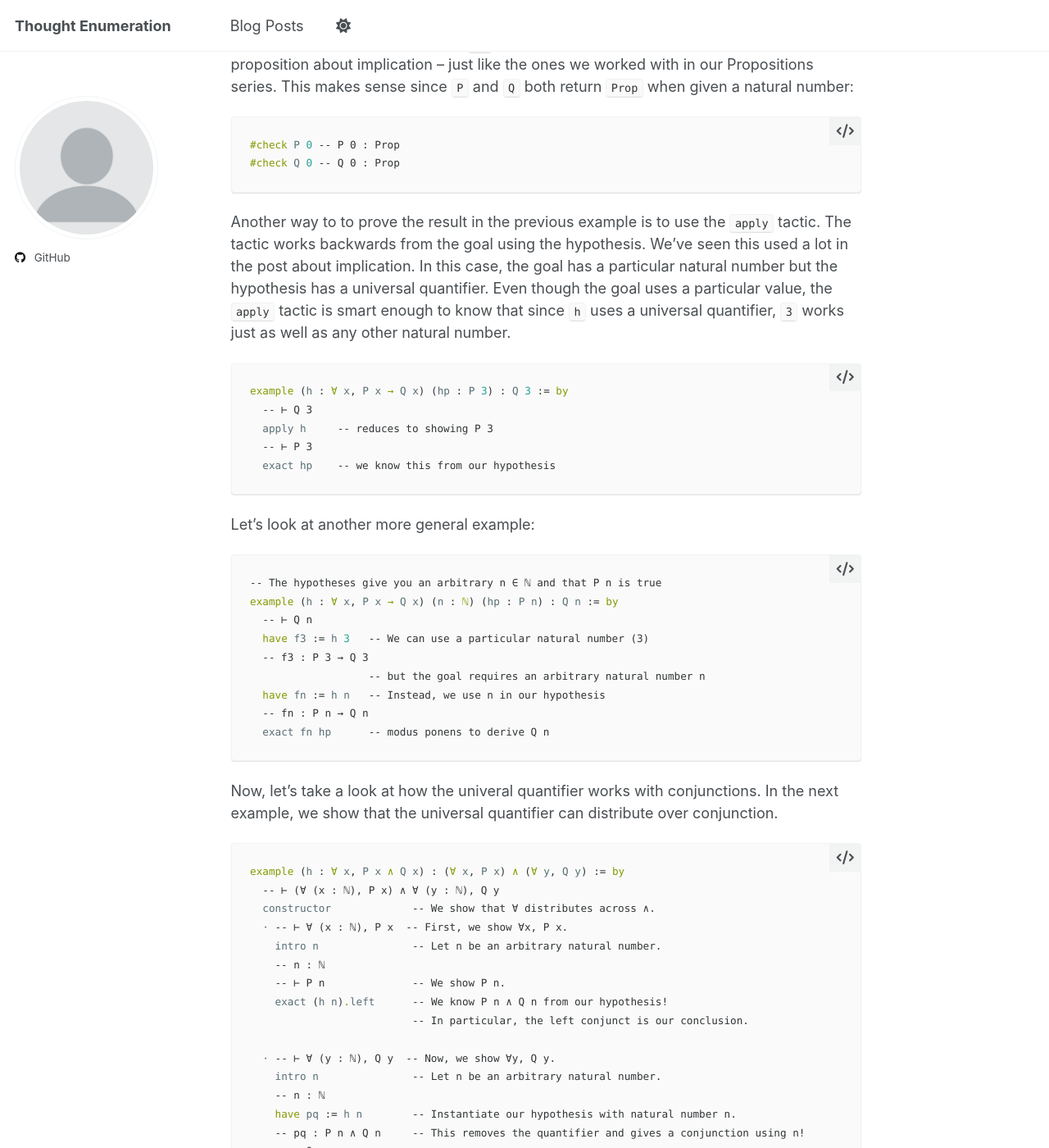
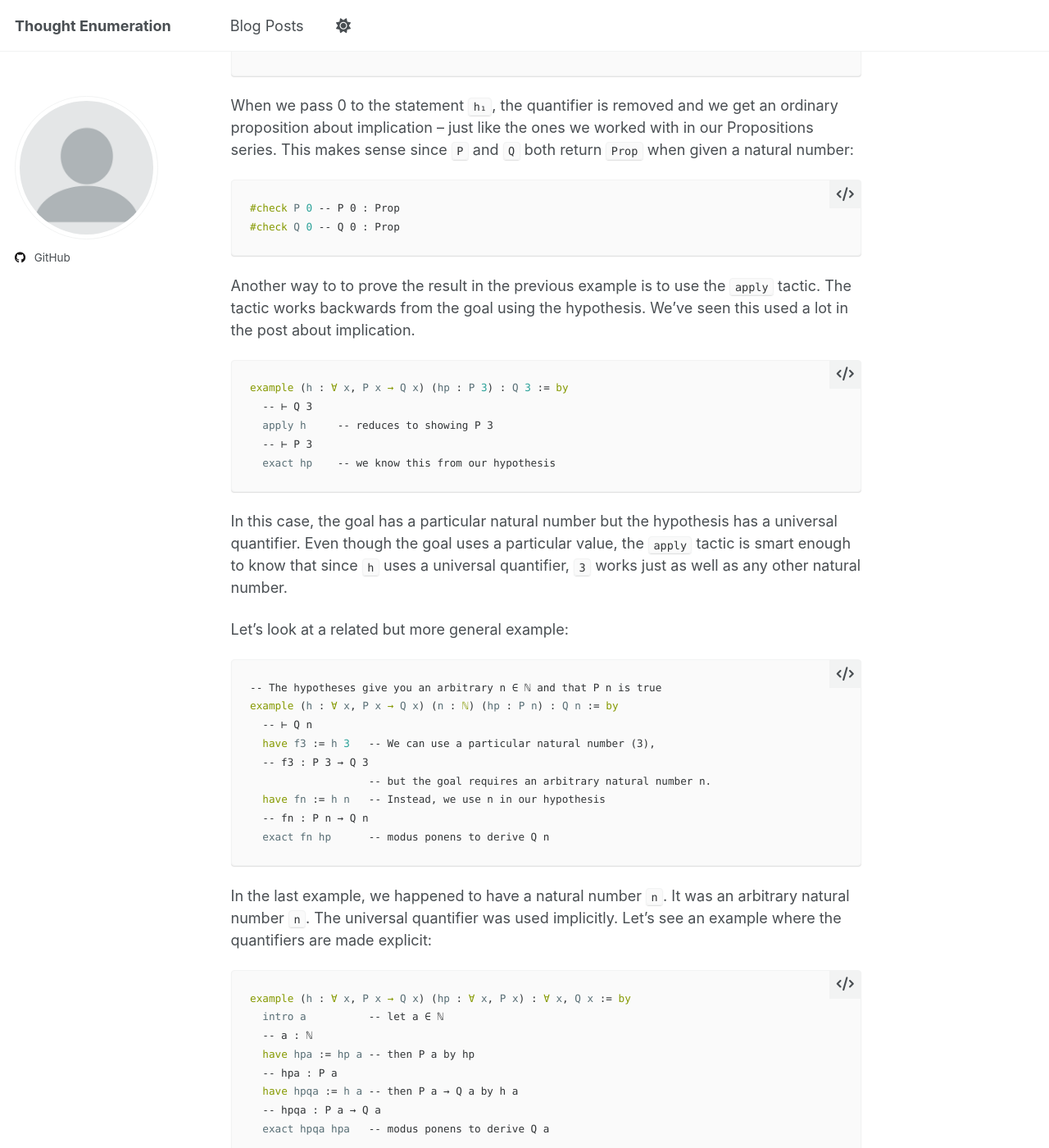
Before and after one commit to sandan/sandan.github.io, a Jekyll site: the page built from _posts/2025-10-15-blog-7.md, in a window 1280 px wide and 1400 px high, scrolled down 2862 px. Shown: the whole window at 82% size. Built offline with Jekyll 4.4.1, drawn with Linux system fonts in a browser that asks for light colours; a script that is not in the unit is left out; some of the changed text lies outside the part shown.

Commit message:
Add exercises and explain more about quantified disjunctions and contrapositive

````diff
--- a/_posts/2025-10-15-blog-7.md
+++ b/_posts/2025-10-15-blog-7.md
@@ -15,6 +15,8 @@ Quantifiers allow us to express statements such as:
 - "Every complex number has a square root."
 - "There is a unique integer that divides every even number."
 - "Every integer is either even or odd."
+
+Quantifiers can be used with all the compound propositions. When a proposition is quantified, its truth depends on the a variable. We begin with the universal quantifier.
 
 Universal quantifiers deal with propositions that make use of "for all", "each thing", "anything" or "everything". These are propositions that want to claim something about all the objects of interest. In mathematics, these objects of interest are usually elements of a set.
 
@@ -98,18 +100,31 @@ example (h : ∀ x, P x → Q x) (hp : P 3) : Q 3 := by
   -- ⊢ P 3
   exact hp    -- we know this from our hypothesis
 ```
+In this case, the goal has a particular natural number but the hypothesis has a universal quantifier. Even though the goal uses a particular value, the `apply` tactic is smart enough to know that since `h` uses a universal quantifier, `3` works just as well as any other natural number.
 
-Let's look at another more general example:
+Let's look at a related but more general example:
 ```lean
 -- The hypotheses give you an arbitrary n ∈ ℕ and that P n is true
 example (h : ∀ x, P x → Q x) (n : ℕ) (hp : P n) : Q n := by
   -- ⊢ Q n
-  have f3 := h 3   -- We can use a particular natural number (3)
+  have f3 := h 3   -- We can use a particular natural number (3),
   -- f3 : P 3 → Q 3
-                   -- but the goal requires an arbitrary natural number n
+                   -- but the goal requires an arbitrary natural number n.
   have fn := h n   -- Instead, we use n in our hypothesis
   -- fn : P n → Q n
   exact fn hp      -- modus ponens to derive Q n
+```
+
+In the last example, we happened to have a natural number `n`. It was an arbitrary natural number `n`. The universal quantifier was used implicitly. Let's see an example where the quantifiers are made explicit:
+```lean
+example (h : ∀ x, P x → Q x) (hp : ∀ x, P x) : ∀ x, Q x := by
+  intro a          -- let a ∈ ℕ
+  -- a : ℕ
+  have hpa := hp a -- then P a by hp
+  -- hpa : P a
+  have hpqa := h a -- then P a → Q a by h a
+  -- hpqa : P a → Q a
+  exact hpqa hpa   -- modus ponens to derive Q a
 ```
 
 Now, let's take a look at how the univeral quantifier works with conjunctions. In the next example, we show that the universal quantifier can distribute over conjunction.
@@ -156,7 +171,7 @@ example (h : (∀ x, P x) ∧ (∀ y, Q y)) : ∀ x, P x ∧ Q x := by
     exact qn               -- hence Q(n)
 ```
 
-Contrapositive
+In the post about implication, we learned that the *contrapositive* of the implication "`if p then q`" is the implication "`if not q then not p`". The universal quantifier does not change this equivalence.
 
 ```lean
 -- contrapositive with ∀ and ¬
@@ -197,11 +211,11 @@ example (h : ∀ x, P x → Q x) : ∀ x, ¬Q x → ¬P x := by
 
 ```
 
+Let's have a look at universal quantification applied to a disjunction. In this case, we have a hypothesis that has a quantified disjunction:
 ```lean
--- implication with case split on assumption
 example (h : ∀ x, ¬P x ∨ Q x) (n : ℕ) (p : P n) : Q n := by
   -- ⊢ Q n
-  have hpq := h n   -- Let n be an arbitrary natural number.
+  have hpq := h n   -- We have n, an arbitrary natural number.
   -- hpq : ¬P n ∨ Q n
   cases hpq with
   | inl np =>       -- Suppose ¬P n,
@@ -213,13 +227,41 @@ example (h : ∀ x, ¬P x ∨ Q x) (n : ℕ) (p : P n) : Q n := by
   exact qp          -- this case is exactly our goal.
 ```
 
+# Exercises
+1. Simple instantiation (very easy)
 ```lean
-example (h : ∀ x, P x → Q x) (hp : ∀ x, P x) : ∀ x, Q x := by
-  intro a          -- let a ∈ ℕ
-  -- a : ℕ
-  have hpa := hp a -- then P a by hp
-  -- hpa : P a
-  have hpqa := h a -- then P a → Q a by h a
-  -- hpqa : P a → Q a
-  exact hpqa hpa   -- modus ponens to derive Q a
+example (h : ∀ x, P x) : P 5 := by
+  -- hint: remove the quantifier by supplying 5 to h
 ```
+
+2. Add a disjunct to a universally true predicate (easy)
+```lean
+example (h : ∀ x, P x) : ∀ x, P x ∨ Q x := by
+  -- hint: introduce an arbitrary n, then use `left` with `h n`
+```
+
+3. Extract a global proposition from universally quantified implications (medium)
+```lean
+example (R : Prop) (h : ∀ x, P x → R) (hp : ∀ x, P x) : R := by
+  -- hint: pick any natural number n, use h n : P n → R and hp n : P n
+```
+
+4. Combine a pointwise implication with a pointwise disjunction (medium)
+```lean
+example (h1 : ∀ x, P x → Q x) (h2 : ∀ x, P x ∨ Q x) : ∀ x, Q x := by
+  -- hint: for arbitrary n, examine `h2 n` with `cases`; in the `P n` case use `h1 n`
+```
+
+5. Build a pointwise conjunction from two universal facts (medium)
+```lean
+example (hP : ∀ x, P x) (hQ : ∀ x, Q x) : ∀ x, P x ∧ Q x := by
+  -- hint: introduce n, then use `constructor` and apply `hP n` and `hQ n`
+```
+
+Optional challenge (use negation + introduction by contradiction). We haven't looked at existential quantification yet. Feel free to come back to this after reading about it in the next post!
+6. No counterexample to pointwise implication (harder)
+```lean
+example (h : ∀ x, P x → Q x) : ¬ (∃ n, P n ∧ ¬ Q n) := by
+  -- hint: assume the existence of a witness, `cases` it, and derive a contradiction
+  -- (this uses `by_contra` / `intro` + `cases` + `exact` / `contradiction`)
+```
````
Also changed, not shown: other parts of _posts/2025-10-15-blog-7.md (+3 -4 lines).
